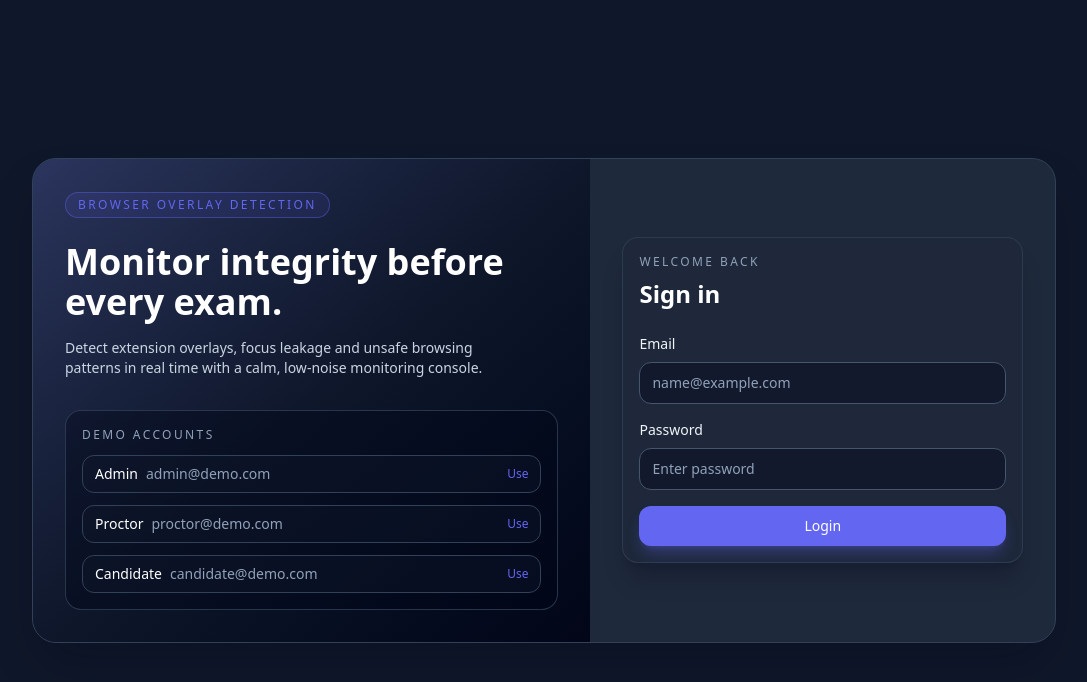
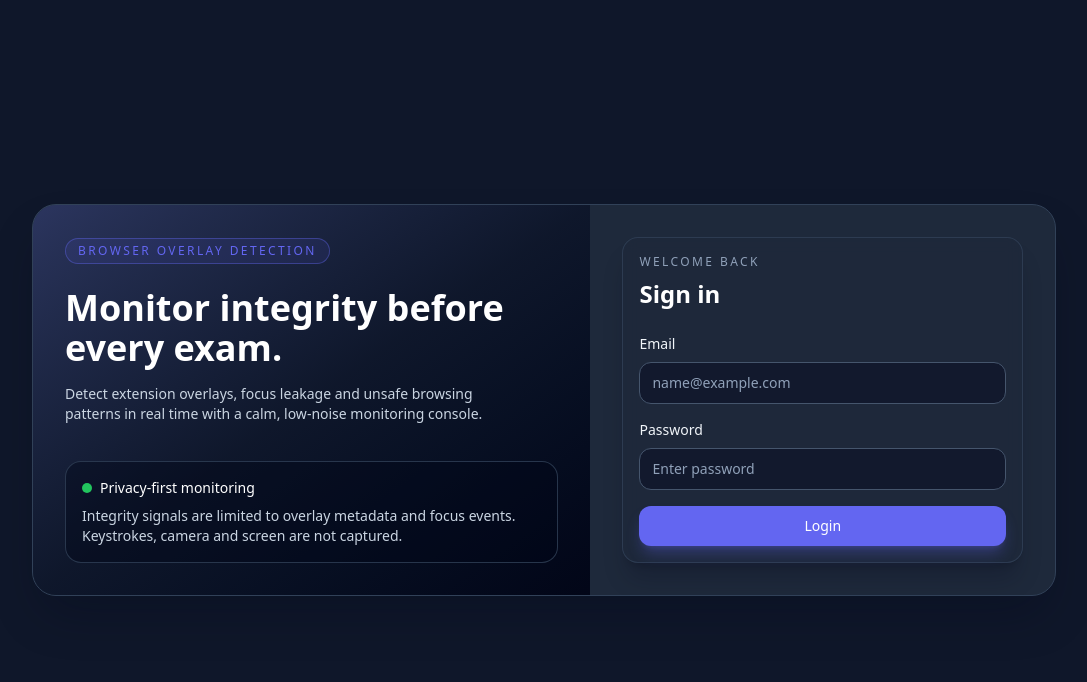
Before and after one commit to tanush69lucifer/Browser_overlay_detection_dashboard, a React (Vite) app in the folder client/: page /login in a window 1280 px wide. Shown: the top 682 px of the page, without its empty margins (96-1183 px from the left). Built offline with nearby package versions, Linux system fonts and the light colour scheme; no server answers.

Commit message:
login change

```diff
--- a/client/src/pages/Login.jsx
+++ b/client/src/pages/Login.jsx
@@ -5,12 +5,6 @@ import { useAuth } from '../store/auth';
 import Button from '../components/ui/Button';
 import Input from '../components/ui/Input';
 import Card from '../components/ui/Card';
-
-const DEMO_ACCOUNTS = [
-  { role: 'Admin', email: 'admin@demo.com', password: 'Admin@123' },
-  { role: 'Proctor', email: 'proctor@demo.com', password: 'Proctor@123' },
-  { role: 'Candidate', email: 'candidate@demo.com', password: 'Candidate@123' },
-];
 
 const initialState = { email: '', password: '' };
 
@@ -66,22 +60,14 @@ export default function Login() {
             </p>
           </div>
 
-          <div className="mt-8 space-y-3 rounded-2xl border border-slate-700/80 bg-slate-950/40 p-4">
-            <div className="text-xs uppercase tracking-[0.2em] text-slate-400">Demo accounts</div>
-            {DEMO_ACCOUNTS.map((account) => (
-              <button
-                key={account.email}
-                type="button"
-                className="flex w-full items-center justify-between rounded-xl border border-slate-700 bg-slate-900/40 px-3 py-2 text-left text-sm text-slate-200 transition hover:border-primary/50 hover:bg-slate-800/80"
-                onClick={() => setForm({ email: account.email, password: account.password })}
-              >
-                <span>
-                  <span className="font-medium text-white">{account.role}</span>
-                  <span className="ml-2 text-slate-400">{account.email}</span>
-                </span>
-                <span className="text-xs text-primary">Use</span>
-              </button>
-            ))}
+          <div className="mt-8 rounded-2xl border border-slate-700/80 bg-slate-950/40 p-4">
+            <div className="flex items-center gap-2 text-sm font-medium text-white">
+              <span className="h-2.5 w-2.5 rounded-full bg-ok" />
+              Privacy-first monitoring
+            </div>
+            <p className="mt-2 text-sm text-slate-300">
+              Integrity signals are limited to overlay metadata and focus events. Keystrokes, camera and screen are not captured.
+            </p>
           </div>
         </div>
 
```
